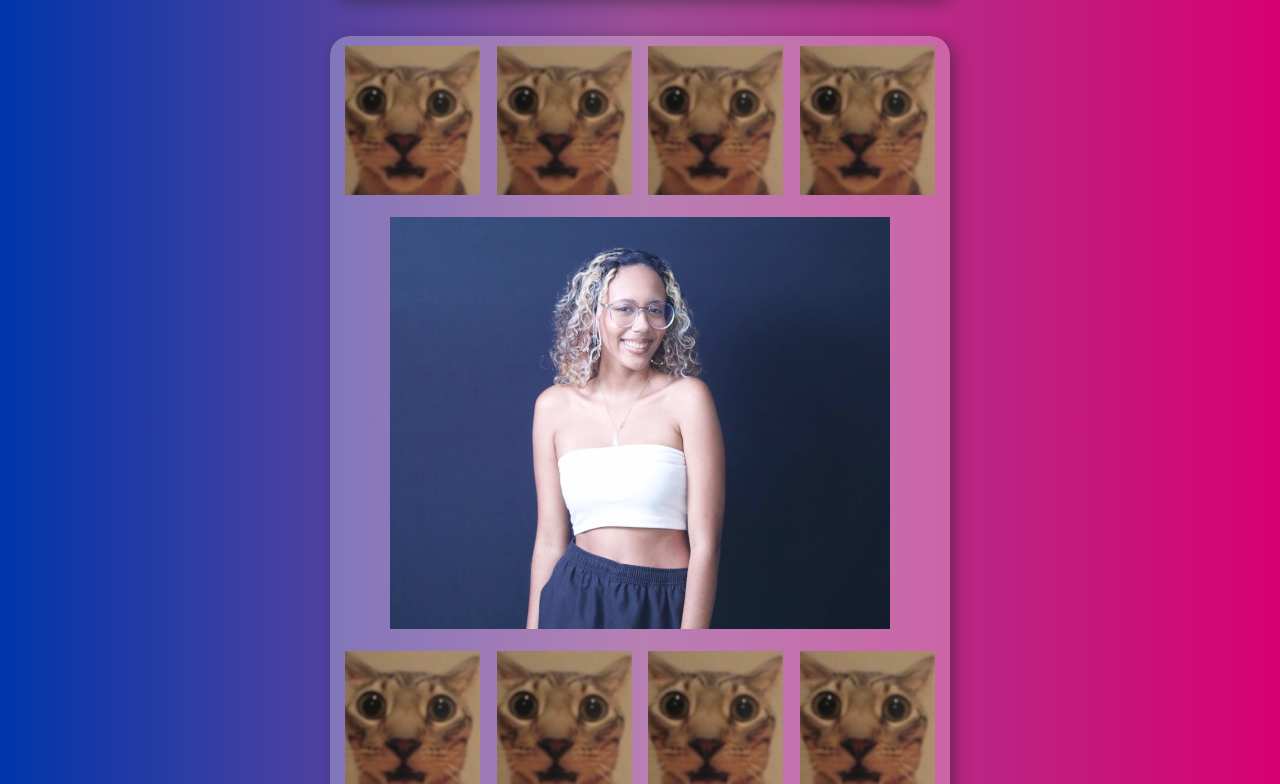
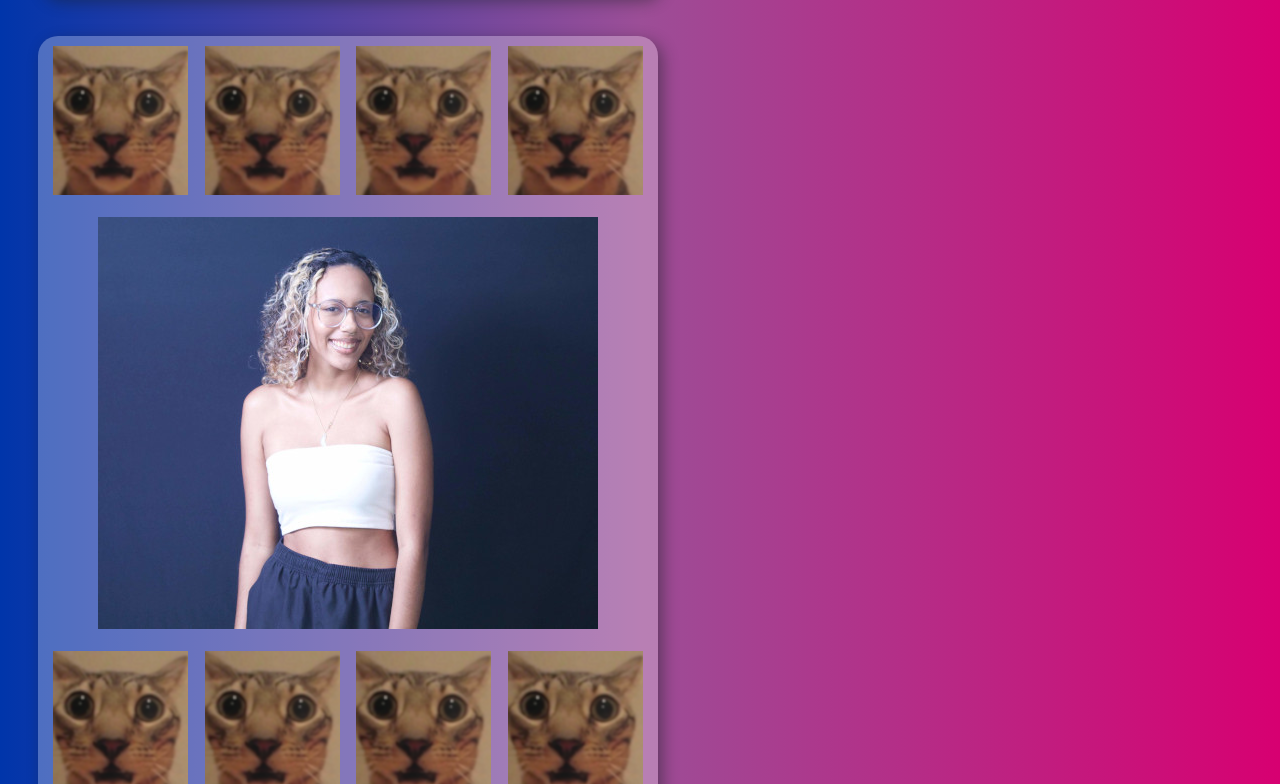
Before and after one commit to 21vito/cev-html-css, a plain HTML site: page site more/pag2/pag2.html in a window 1280 px wide. Shown: the part 849-1633 px from the top of the page. Drawn offline with Linux system fonts and the light colour scheme.

Commit message:
Update style.css

```diff
--- a/site more/pag2/style.css
+++ b/site more/pag2/style.css
@@ -7,6 +7,8 @@ body{
     background-image: linear-gradient(to right, #0035AA, #9C4E97, #D70071);
     font-family: BD;
     font-size: 2em;
+    min-width: 637px;
+    max-width: 680px;
 }
 
 h1 {
```
